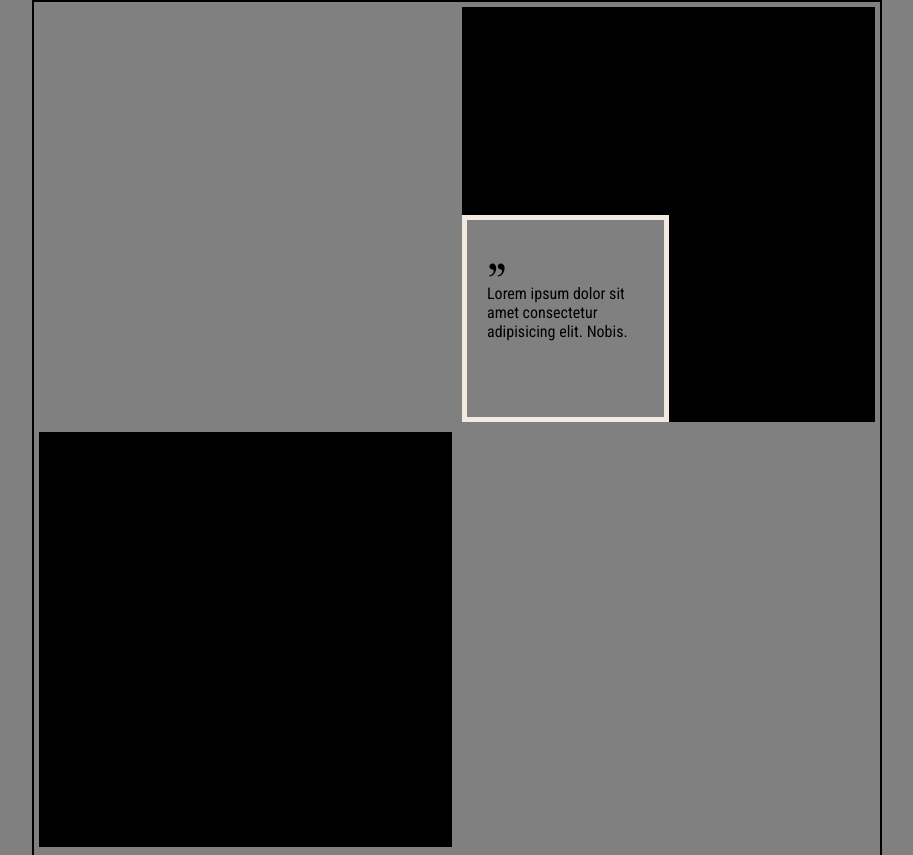
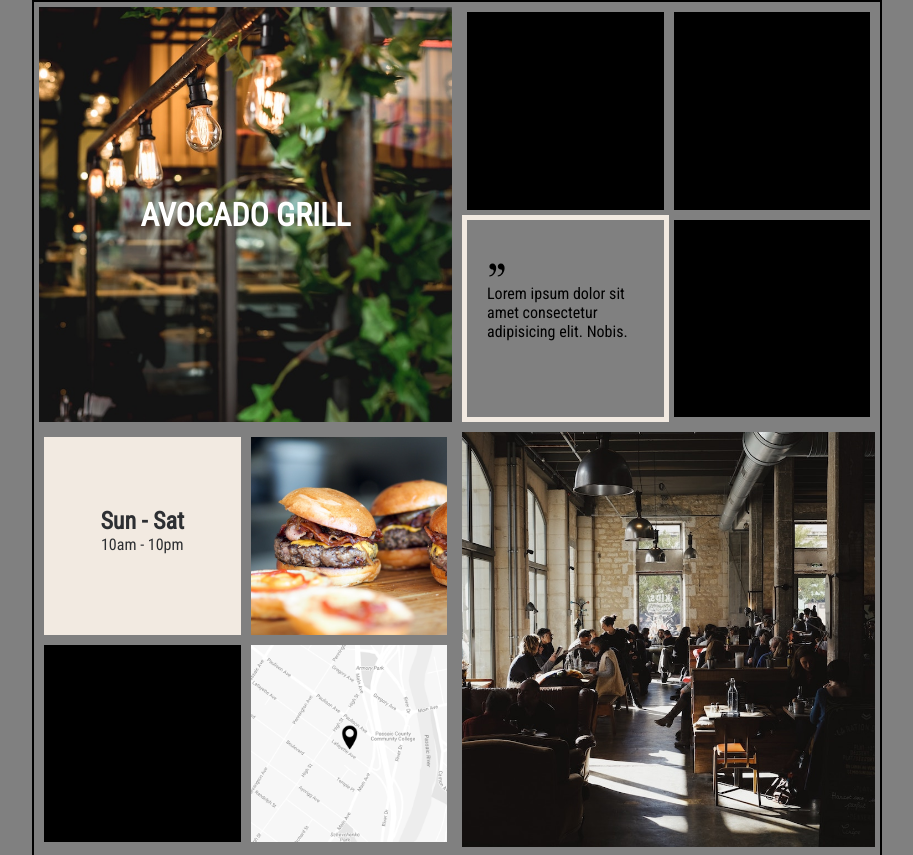
Before and after one commit to Eli-Sensei/EdenSchool-M, a plain HTML site: page TP/TP_responsive_3_Avocado/index.html in a window 1280 px wide. Shown: the top 855 px of the page, without its empty margins (183-1096 px from the left). Drawn offline with Linux system fonts and the light colour scheme.

Commit message:
7/8eme du zoning fait :)

```diff
--- a/TP/TP_responsive_3_Avocado/index.html
+++ b/TP/TP_responsive_3_Avocado/index.html
@@ -11,7 +11,9 @@
 </head>
 <body>
     <div class=fakeBody>
-        <div class="bigCube"></div>
+        <div class="bigCube bigCubeTitle">
+            <h1>AVOCADO GRILL</h1>
+        </div>
         <div class="bigCube">
             <div class="littleCube"></div>
             <div class="littleCube"></div>
@@ -22,12 +24,15 @@
             <div class="littleCube"></div>
         </div>
         <div class="bigCube">
+            <div class="littleCube littleCubeSun">
+                <h2>Sun - Sat</h2>
+                <p>10am - 10pm</p>
+            </div>
+            <div class="littleCube littleCubeBurger"></div>
             <div class="littleCube"></div>
-            <div class="littleCube"></div>
-            <div class="littleCube"></div>
-            <div class="littleCube"></div>
+            <div class="littleCube littleCubeMap"></div>
         </div>
-        <div class="bigCube"></div>
+        <div class="bigCube bigCubeIMG"></div>
         <div class="bigCube">
             <div class="littleCube"></div>
             <div class="littleCube"></div>
@@ -39,6 +44,7 @@
             <div class="littleCube"></div>
             <div class="littleCube"></div>
         </div>
+
     </div>
 </body>
 </html>
--- a/TP/TP_responsive_3_Avocado/style.css
+++ b/TP/TP_responsive_3_Avocado/style.css
@@ -20,6 +20,21 @@ body{
     border: gray 5px solid;
     float: left;
 }
+.bigCubeTitle{
+    background-image: url(./assets/building2.jpg);
+    display: flex;
+    align-items: center;
+    justify-content: center;
+    background-size: cover;
+}
+.bigCubeTitle h1{
+    font-weight: bold;
+    color: white;
+}
+.bigCubeIMG{
+    background-image: url(./assets/building1.jpg);
+    background-size: cover;
+}
 .demiCube{
     height: 50%;
     width: 100%;
@@ -34,6 +49,7 @@ body{
     background-color: #000;
     float: left;
     padding: 20px;
+    border: 5px solid gray;
 }
 .littleCube°°{
     border: #F2EAE1 solid 5px;
@@ -47,3 +63,26 @@ body{
 .littleCube°° p{
     margin: auto;
 }
+.littleCubeSun{
+    background-color: #F2EAE1;
+}
+.littleCubeSun h2{
+    color: #2d2f32;
+    font-weight: bold;
+    text-align: center;
+    margin: auto;
+    margin-top: 50px;
+}
+.littleCubeSun p{
+    color: #2d2f32;
+    text-align: center;
+    margin: auto;
+}
+.littleCubeBurger{
+    background-image: url(./assets/food1.jpg);
+    background-size: cover;
+}
+.littleCubeMap{
+    background-image: url(./assets/map.png);
+    background-size: cover;
+}
```
